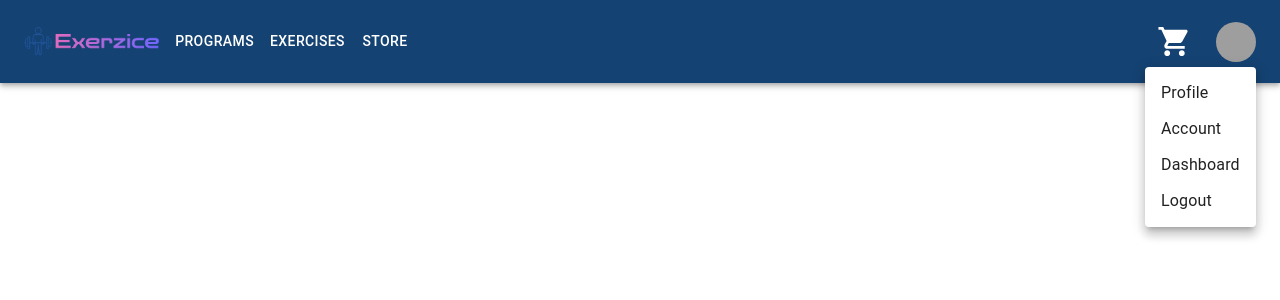
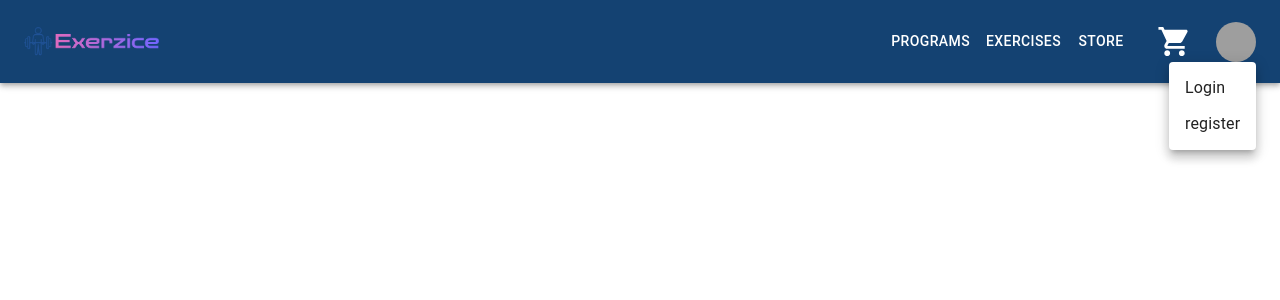
Before and after one commit to Zizo-96/Exerzice, a React (Create React App) app in the folder client/: page / in a window 1280 px wide. Both pictures are taken after a click on the button "Open settings". Shown: the top 300 px of the page. Built offline with nearby package versions, Linux system fonts and the light colour scheme; grey boxes are pictures that could not be loaded.

Commit message:
Modified he styling of tha navbar

```diff
--- a/client/src/components/Navbar.js
+++ b/client/src/components/Navbar.js
@@ -11,20 +11,22 @@ import Avatar from '@mui/material/Avatar';
 import Button from '@mui/material/Button';
 import Tooltip from '@mui/material/Tooltip';
 import MenuItem from '@mui/material/MenuItem';
-// import AdbIcon from '@mui/icons-material/Adb';
 import ShoppingCartIcon from '@mui/icons-material/ShoppingCart';
-import logo from '../assets/logo.png'
+import logo from '../assets/logo.png';
 
 const pages = ['Programs', 'Exercises', 'Store'];
 const settings = ['Profile', 'Account', 'Dashboard', 'Logout'];
+const authes = ['Login', 'register'];
 
 function ResponsiveAppBar() {
   const [anchorElNav, setAnchorElNav] = React.useState(null);
   const [anchorElUser, setAnchorElUser] = React.useState(null);
+  const [isLoggedIn, setIsLoggedIn] = React.useState(false);
 
   const handleOpenNavMenu = (event) => {
     setAnchorElNav(event.currentTarget);
   };
+
   const handleOpenUserMenu = (event) => {
     setAnchorElUser(event.currentTarget);
   };
@@ -37,6 +39,18 @@ function ResponsiveAppBar() {
     setAnchorElUser(null);
   };
 
+  const handleSettingClick = (setting) => {
+    if (setting === "Logout") {
+      // handling logout
+      setIsLoggedIn(false);
+      handleCloseUserMenu();
+    }
+  };
+
+  const handleauth = () => {
+    setAnchorElUser(null);
+  };
+
   return (
     <AppBar position="static">
       <Container maxWidth="xl">
@@ -44,33 +58,14 @@ function ResponsiveAppBar() {
           <Box sx={{ display: { xs: 'none', md: 'flex' }, mr: 1 }}>
             <img src={logo} alt="Logo" height="30rem" />
           </Box>
-          {/* <AdbIcon sx={{ display: { xs: 'none', md: 'flex' }, mr: 1 }} />
-          <Typography
-            variant="h6"
-            noWrap
-            component="a"
-            href="#app-bar-with-responsive-menu"
-            sx={{
-              mr: 2,
-              display: { xs: 'none', md: 'flex' },
-              fontFamily: 'monospace',
-              fontWeight: 700,
-              letterSpacing: '.3rem',
-              color: 'inherit',
-              textDecoration: 'none',
-            }}
-          >
-            LOGO
-          </Typography> */}
-
-          <Box sx={{ flexGrow: 1, display: { xs: 'flex', md: 'none' } }}>
+          <Box sx={{ flexGrow: 1 }}>
             <IconButton
               size="large"
-              aria-label="account of current user"
-              aria-controls="menu-appbar"
-              aria-haspopup="true"
+              aria-label="open drawer"
               onClick={handleOpenNavMenu}
+              edge="start"
               color="inherit"
+              sx={{ display: { md: 'none' } }}
             >
               <MenuIcon />
             </IconButton>
@@ -81,16 +76,13 @@ function ResponsiveAppBar() {
                 vertical: 'bottom',
                 horizontal: 'left',
               }}
-              keepMounted
               transformOrigin={{
                 vertical: 'top',
                 horizontal: 'left',
               }}
               open={Boolean(anchorElNav)}
               onClose={handleCloseNavMenu}
-              sx={{
-                display: { xs: 'block', md: 'none' },
-              }}
+              sx={{ display: { xs: 'block', md: 'none' }}}
             >
               {pages.map((page) => (
                 <MenuItem key={page} onClick={handleCloseNavMenu}>
@@ -99,67 +91,66 @@ function ResponsiveAppBar() {
               ))}
             </Menu>
           </Box>
-          <Box sx={{ display: { xs: 'flex', md: 'none', justifyContent: 'center' }, mr: 1 }}>
+          <Box sx={{ flexGrow: 1, display: { xs: 'flex', md: 'none' }, justifyContent: 'center' }}>
             <img src={logo} alt="Logo" height="30rem" />
           </Box>
-          {/* <AdbIcon sx={{ display: { xs: 'flex', md: 'none' }, mr: 1 }} />
-          <Typography
-            variant="h5"
-            noWrap
-            component="a"
-            href="#app-bar-with-responsive-menu"
-            sx={{
-              mr: 2,
-              display: { xs: 'flex', md: 'none' },
-              flexGrow: 1,
-              fontFamily: 'monospace',
-              fontWeight: 700,
-              letterSpacing: '.3rem',
-              color: 'inherit',
-              textDecoration: 'none',
-            }}
-          >
-            LOGO
-          </Typography> */}
-          <Box sx={{ flexGrow: 1, display: { xs: 'none', md: 'flex' } }}>
+          <Box sx={{ display: { xs: 'none', md: 'flex' } }}>
             {pages.map((page) => (
               <Button
                 key={page}
-                onClick={handleCloseNavMenu}
                 sx={{ my: 2, color: 'white', display: 'block' }}
               >
                 {page}
               </Button>
             ))}
           </Box>
-          <ShoppingCartIcon fontSize="large" sx={{m: 3}}/>
-          <Box sx={{ flexGrow: 0 }}>
+          <ShoppingCartIcon fontSize="large" sx={{ m: 3 }} />
+          <Box>
             <Tooltip title="Open settings">
               <IconButton onClick={handleOpenUserMenu} sx={{ p: 0 }}>
-                <Avatar alt="Remy Sharp" src="/static/images/avatar/2.jpg" />
+                <Avatar alt="User" src="/static/images/avatar/2.jpg" />
               </IconButton>
             </Tooltip>
             <Menu
-              sx={{ mt: '45px' }}
               id="menu-appbar"
               anchorEl={anchorElUser}
               anchorOrigin={{
+                vertical: 'bottom',
+                horizontal: 'right',
+              }}
+              transformOrigin={{
                 vertical: 'top',
                 horizontal: 'right',
               }}
               keepMounted
-              transformOrigin={{
-                vertical: 'top',
-                horizontal: 'right',
-              }}
               open={Boolean(anchorElUser)}
               onClose={handleCloseUserMenu}
             >
-              {settings.map((setting) => (
-                <MenuItem key={setting} onClick={handleCloseUserMenu}>
-                  <Typography textAlign="center">{setting}</Typography>
-                </MenuItem>
-              ))}
+              {!isLoggedIn ? (
+                authes.map((auth) => (
+                  <MenuItem key={auth} onClick={handleauth}>
+                    <Typography textAlign="center" onClick={() => handleSettingClick(auth)}>
+                      {auth}
+                    </Typography>
+                  </MenuItem>
+                   ))
+                // <>
+                //   <MenuItem onClick={() => console.log('Login')}>
+                //     <Typography textAlign="center">Login</Typography>
+                //   </MenuItem>
+                //   <MenuItem onClick={() => console.log('Register')}>
+                //     <Typography textAlign="center">Register</Typography>
+                //   </MenuItem>
+                // </>
+              ) : (
+                settings.map((setting) => (
+                  <MenuItem key={setting} onClick={handleCloseUserMenu}>
+                    <Typography textAlign="center" onClick={() => handleSettingClick(setting)}>
+                      {setting}
+                    </Typography>
+                  </MenuItem>
+                ))
+              )}
             </Menu>
           </Box>
         </Toolbar>
@@ -167,4 +158,5 @@ function ResponsiveAppBar() {
     </AppBar>
   );
 }
+
 export default ResponsiveAppBar;
```
